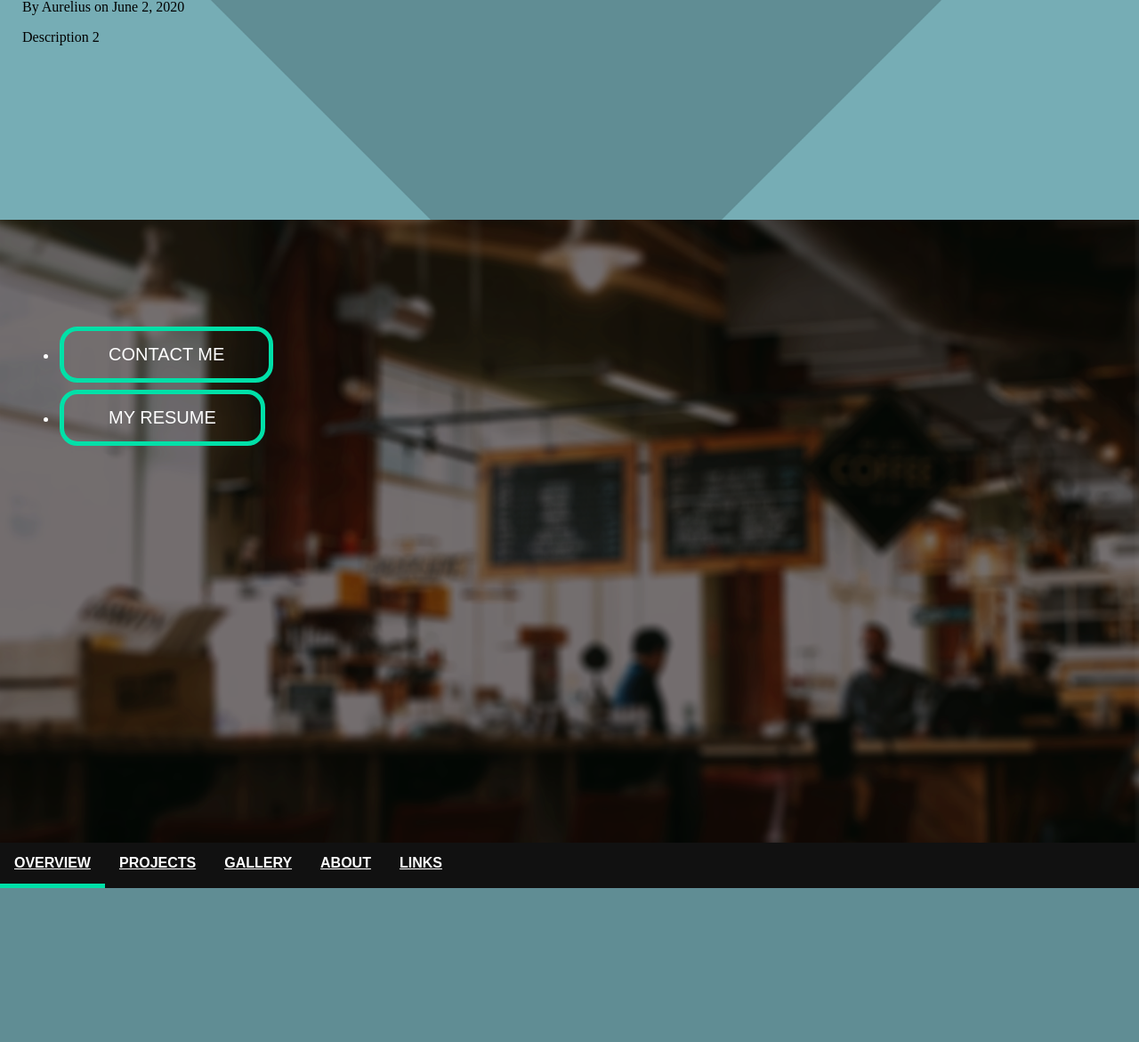
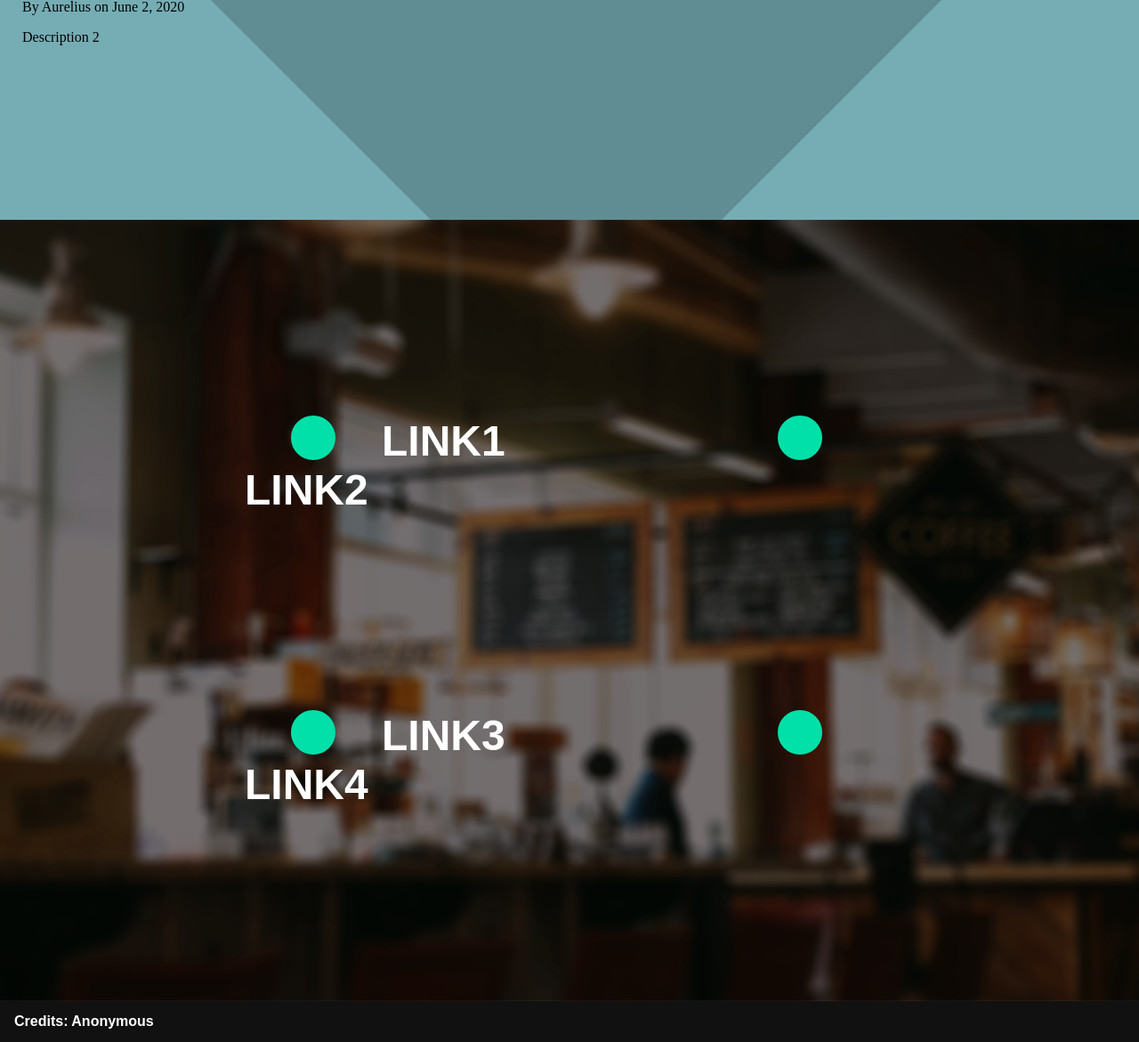
Before and after one commit to Aurenhardt/portfolio_project, a Django app: page / in a window 1280 px wide. Shown: the part 1204-2375 px from the top of the page at 89% size. Before the commit the page ends 2202 px from the top, so only its background shows below. Run offline with Django 3.2, Linux system fonts and the light colour scheme; some libraries are stand-ins or nearby versions; some web fonts are replaced.

Commit message:
Created the button group at the bottom of the draft page.

```diff
--- a/overviewpage/templates/overviewpage/base.html
+++ b/overviewpage/templates/overviewpage/base.html
@@ -66,20 +66,29 @@
 
  <div class="parallax">
     <div class="lower-button-group">
-        <ul>
-          <li><button class="button" href="#contactme">CONTACT ME</button></li>
-          <li><button class="button" href="resume">MY RESUME</button></li>
-        </ul>
+      <ul>
+       <li class="button-text-unit"><button class="button" href="#LINK1"></button><a>LINK1</a></li>
+       <li class="button-text-unit"><button class="button" href="#LINK1"></button><a>LINK2</a></li>
+      </ul>
+
+      <ul>
+       <li class="button-text-unit"><button class="button" href="#LINK1"></button><a>LINK3</a></li>
+       <li class="button-text-unit"><button class="button" href="#LINK1"></button><a>LINK4</a></li>
+      </ul>
+
     </div>
-</div>
+ </div>
 
 <!--credits-->
  <ul class="credits">
-        <li><a class="active" href="#overview">OVERVIEW</a></li>
+     <li><a>Credits: Anonymous</a></li>
+
+<!--        <li><a class="active" href="#overview">OVERVIEW</a></li>
         <li><a href="#projects">PROJECTS</a></li>
         <li><a href="#gallery">GALLERY</a></li>
         <li><a href="#about">ABOUT</a></li>
         <li><a href="#links">LINKS</a></li>
+-->
  </ul>
 <!--endcredits-->
 
--- a/static/overviewpage/main.css
+++ b/static/overviewpage/main.css
@@ -167,6 +167,55 @@ body {
 .button:hover{
   background-color: #00E0A8;
 }
+
+.lower-button-group{
+ padding-left: 100px;
+}
+
+.lower-button-group .button-text-unit{
+  padding-top:50px;
+  padding-bottom:50px;
+  padding-left:100px;
+  padding-right:100px;
+}
+
+.lower-button-group ul{
+  padding:100px;
+}
+
+.lower-button-group li{
+  list-style-type:none;
+  display:inline;
+}
+
+.lower-button-group .button{
+  border-radius:50%;
+  height:50px;
+  width:50px;
+  background: #00E0A8;
+  padding: 0px;
+}
+
+.lower-button-group .button:hover{
+  background-color:white;
+}
+
+.lower-button-group ul .button-text-unit  {
+  list-style-type:none;
+  text-decoration:none;
+}
+
+.lower-button-group .button-text-unit  a{
+  list-style-type:none;
+  text-decoration:none;
+  height:50px;
+  width:50px;
+  font-size:300%;
+  padding-left: 50px;
+  padding-right:100px;
+}
+
+
 /* ====Credits Portion==== */
 
 .credits{
@@ -198,5 +247,4 @@ body {
   color: white;
   text-align: center;
   padding: 14px 16px;
-  text-d
 }
```
Also changed, not shown: overviewpage/static/overviewpage/main.css (+49 -1 lines).
